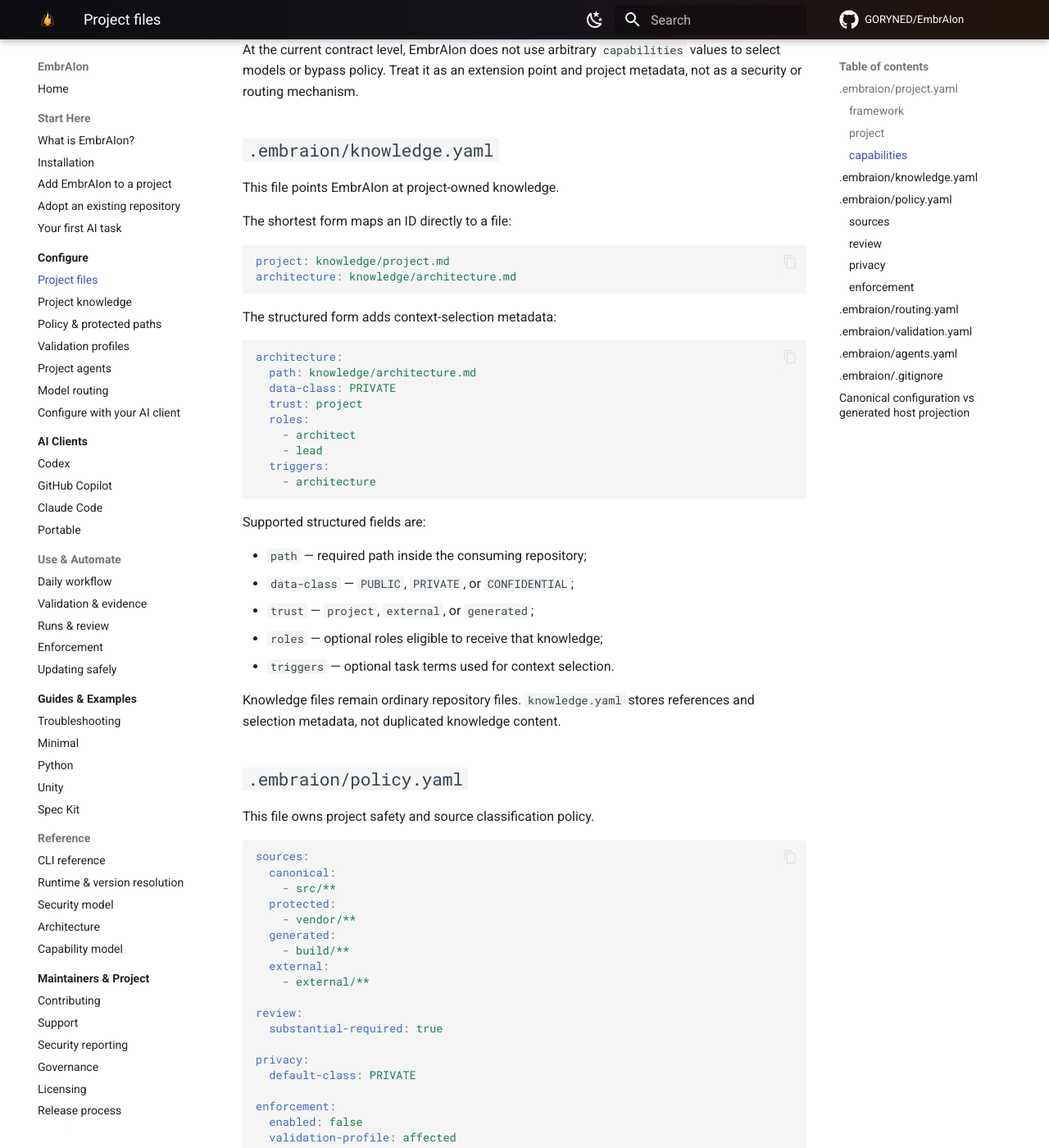
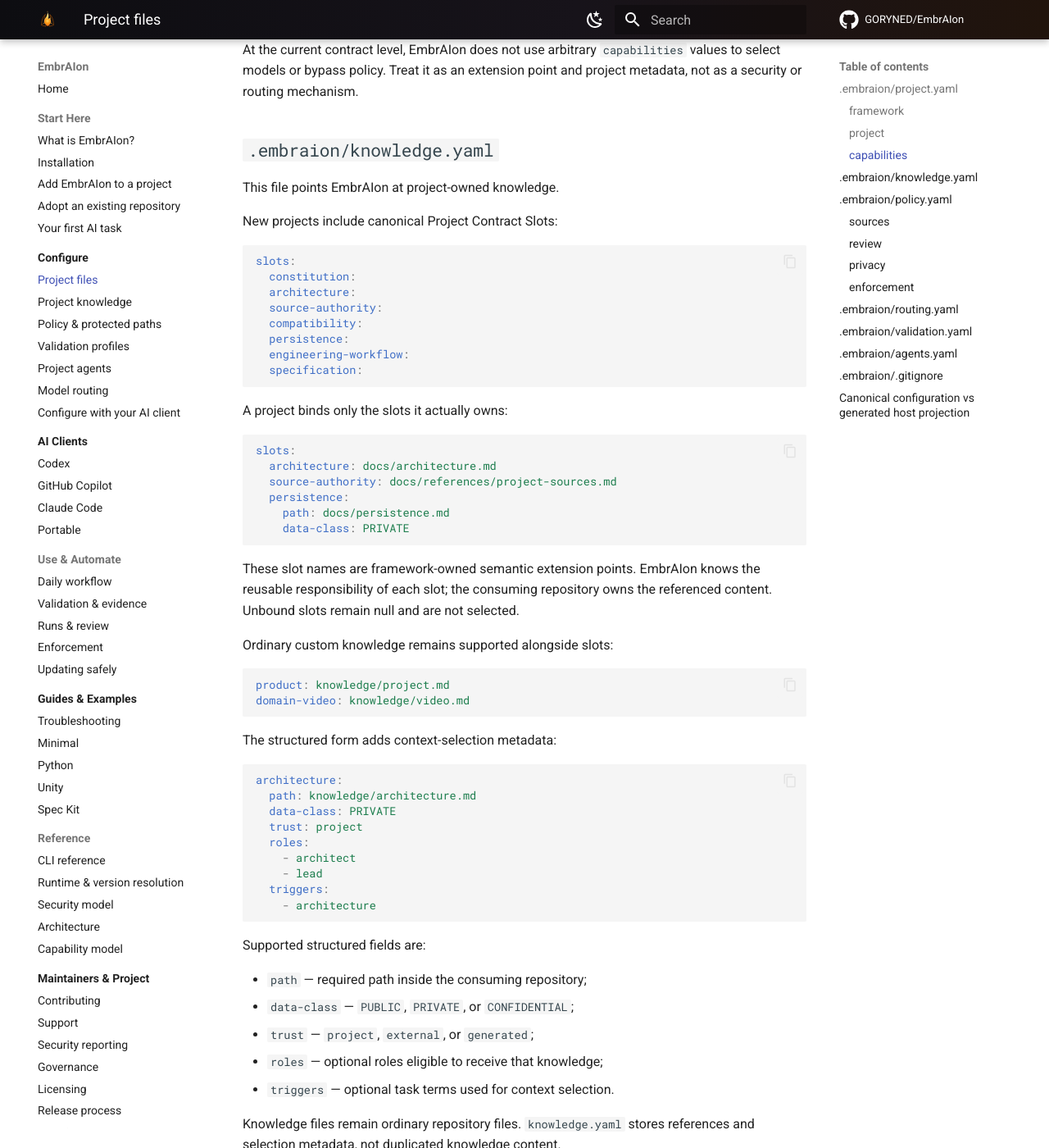
Before and after one commit to GORYNED/EmbrAIon, an MkDocs documentation site: the page built from docs/configuration/project-files.md, in a window 1280 px wide and 1400 px high, scrolled down 980 px. Shown: the whole window at 82% size. Built offline with MkDocs 1.6.1 and Material for MkDocs 9.7.7, drawn with Linux system fonts in a browser that asks for light colours; comment, search, counter and statistics services are not loaded.

Commit message:
Describe typed knowledge slots

````diff
--- a/docs/configuration/project-files.md
+++ b/docs/configuration/project-files.md
@@ -42,11 +42,37 @@ At the current contract level, EmbrAIon does not use arbitrary `capabilities` va
 
 This file points EmbrAIon at project-owned knowledge.
 
-The shortest form maps an ID directly to a file:
+New projects include canonical Project Contract Slots:
 
 ```yaml
-project: knowledge/project.md
-architecture: knowledge/architecture.md
+slots:
+  constitution:
+  architecture:
+  source-authority:
+  compatibility:
+  persistence:
+  engineering-workflow:
+  specification:
+```
+
+A project binds only the slots it actually owns:
+
+```yaml
+slots:
+  architecture: docs/architecture.md
+  source-authority: docs/references/project-sources.md
+  persistence:
+    path: docs/persistence.md
+    data-class: PRIVATE
+```
+
+These slot names are framework-owned semantic extension points. EmbrAIon knows the reusable responsibility of each slot; the consuming repository owns the referenced content. Unbound slots remain null and are not selected.
+
+Ordinary custom knowledge remains supported alongside slots:
+
+```yaml
+product: knowledge/project.md
+domain-video: knowledge/video.md
 ```
 
 The structured form adds context-selection metadata:
````
